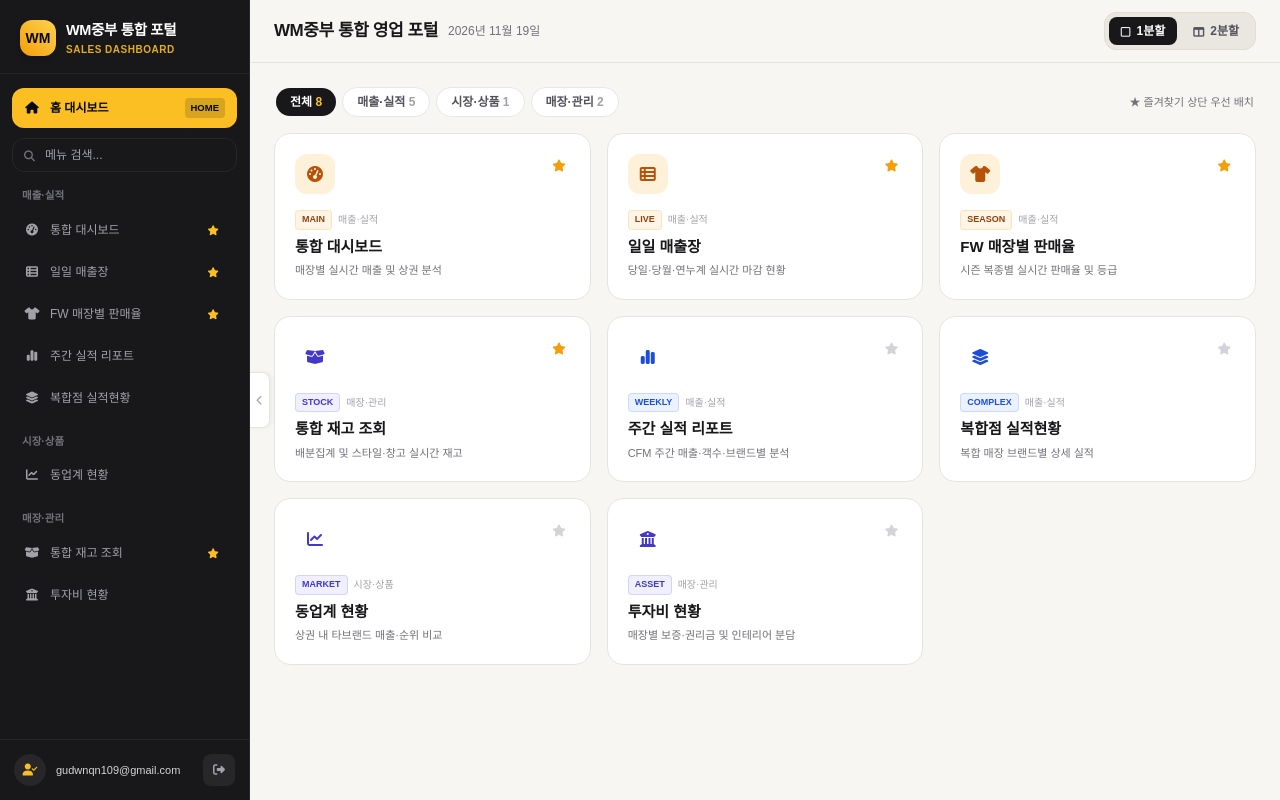
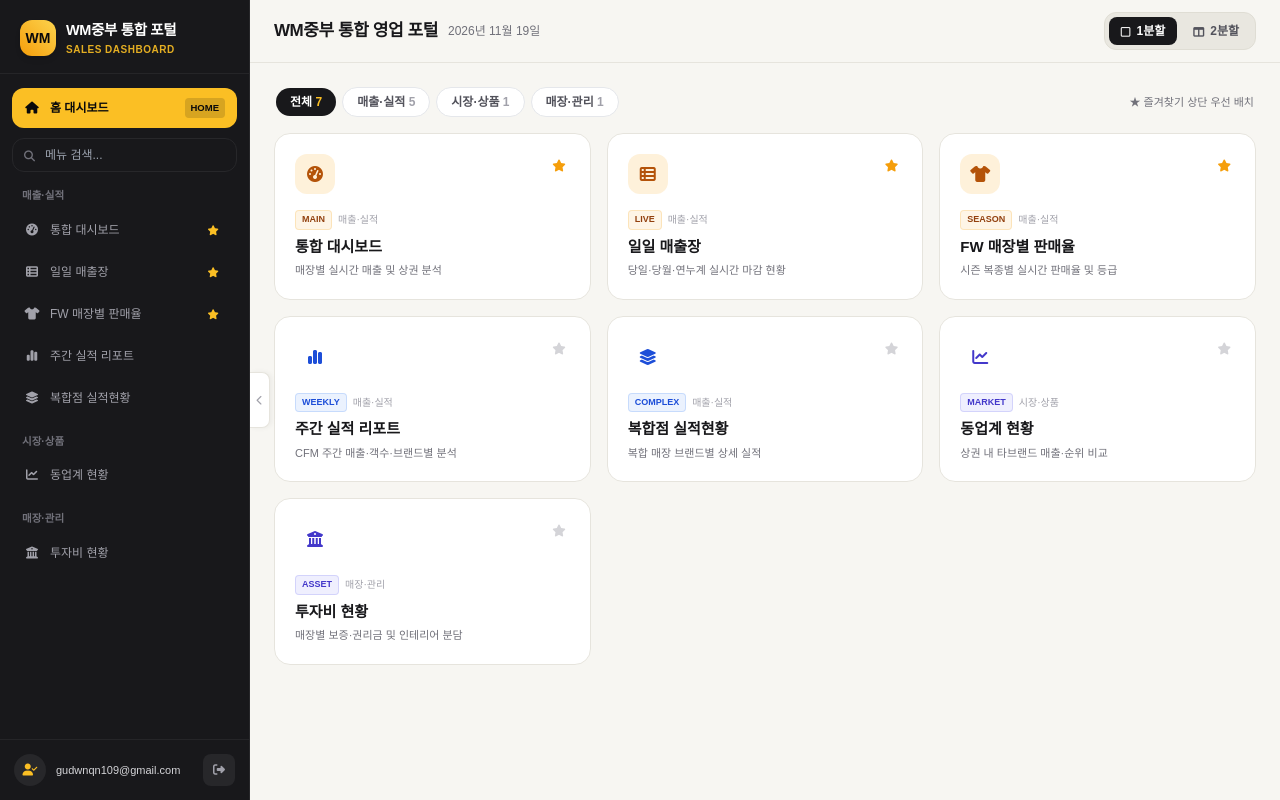
Before and after one commit to gudwnqn109/wm-portal-pc_ver.-, a plain HTML site: page index.html in a window 1280 px wide. Drawn offline with nearby package versions, Linux system fonts and the light colour scheme; a web font is replaced by a local one.

Commit message:
Update index.html

```diff
--- a/index.html
+++ b/index.html
@@ -163,7 +163,6 @@
     ];
     const PIN_KEY = 'wm_portal_pinned_menus_v4';
 
-    // [수정됨] MENU 배열에 '통합 재고 조회(stock)' 추가
     const MENU = [
       { id: 'dashboard', title: '통합 대시보드', subtitle: '매장별 실시간 매출 및 상권 분석', url: './dashboard.html', cat: '매출·실적', badge: 'MAIN', icon: 'fa-solid fa-gauge-high', acc: 'amber' },
       { id: 'daily', title: '일일 매출장', subtitle: '당일·당월·연누계 실시간 마감 현황', url: './daily.html', cat: '매출·실적', badge: 'LIVE', icon: 'fa-solid fa-table-list', acc: 'amber' },
@@ -171,8 +170,7 @@
       { id: 'sellthru_fw', title: 'FW 매장별 판매율', subtitle: '시즌 복종별 실시간 판매율 및 등급', url: './sellthru.html', cat: '매출·실적', badge: 'SEASON', icon: 'fa-solid fa-shirt', acc: 'amber' },
       { id: 'complex', title: '복합점 실적현황', subtitle: '복합 매장 브랜드별 상세 실적', url: './complex.html', cat: '매출·실적', badge: 'COMPLEX', icon: 'fa-solid fa-layer-group', acc: 'blue' },
       { id: 'competitor', title: '동업계 현황', subtitle: '상권 내 타브랜드 매출·순위 비교', url: './competitor.html', cat: '시장·상품', badge: 'MARKET', icon: 'fa-solid fa-chart-line', acc: 'indigo' },
-      { id: 'invest', title: '투자비 현황', subtitle: '매장별 보증·권리금 및 인테리어 분담', url: './investment.html', cat: '매장·관리', badge: 'ASSET', icon: 'fa-solid fa-building-columns', acc: 'indigo' },
-      { id: 'stock', title: '통합 재고 조회', subtitle: '배분집계 및 스타일·창고 실시간 재고', url: './stock.html', cat: '매장·관리', badge: 'STOCK', icon: 'fa-solid fa-box-open', acc: 'indigo' }
+      { id: 'invest', title: '투자비 현황', subtitle: '매장별 보증·권리금 및 인테리어 분담', url: './investment.html', cat: '매장·관리', badge: 'ASSET', icon: 'fa-solid fa-building-columns', acc: 'indigo' }
     ];
 
     const ACC = {
@@ -184,8 +182,7 @@
     // State
     const $ = id => document.getElementById(id);
 
-    // [수정됨] pins 기본값에 'stock' 추가하여 홈 화면 및 퀵 메뉴바 상단 우선 노출
-    let pins = ['dashboard', 'daily', 'sellthru_fw', 'stock'], selCat = '전체', view = 'home', split = 1;
+    let pins = ['dashboard', 'daily', 'sellthru_fw'], selCat = '전체', view = 'home', split = 1;
     let smId = 'dashboard', lmId = 'dashboard', rmId = 'daily';
     let user = null, isPrev = false;
     let isSidebarOpen = true;
@@ -389,7 +386,7 @@
     });
 
     window.onload = () => {
-      try { pins = JSON.parse(localStorage.getItem(PIN_KEY)) || pins; } catch(e){}
+      try { pins = (JSON.parse(localStorage.getItem(PIN_KEY)) || pins).filter(id => MENU.some(m => m.id === id)); } catch(e){}
       isPrev = (window.self !== window.top) || location.hostname.includes('localhost') || !location.hostname;
       if (isPrev) { user = { email: ALLOWED[0], name: '미리보기' }; initPortal(); }
       else {
```
